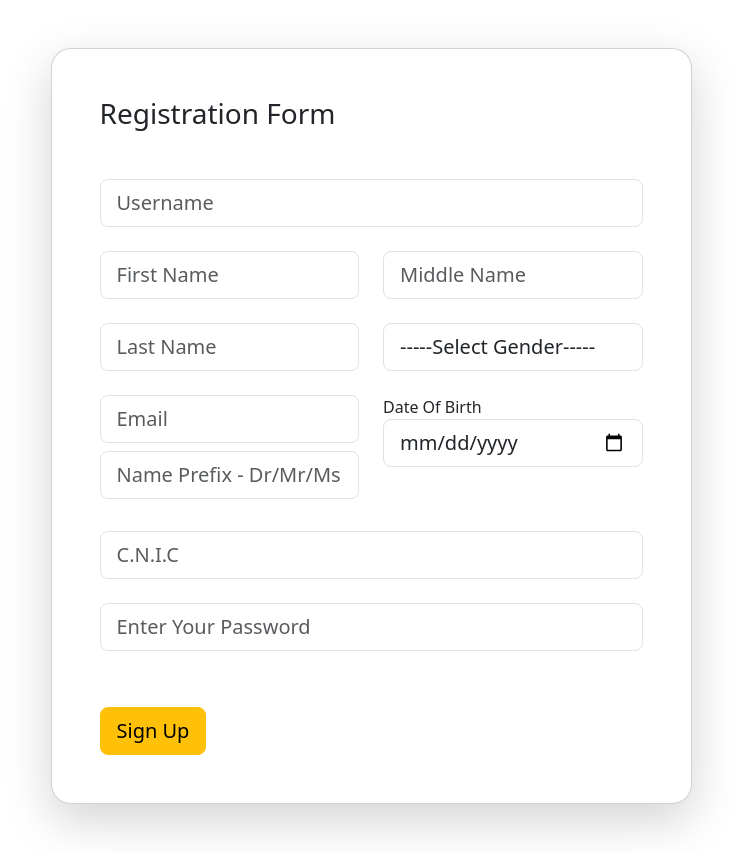
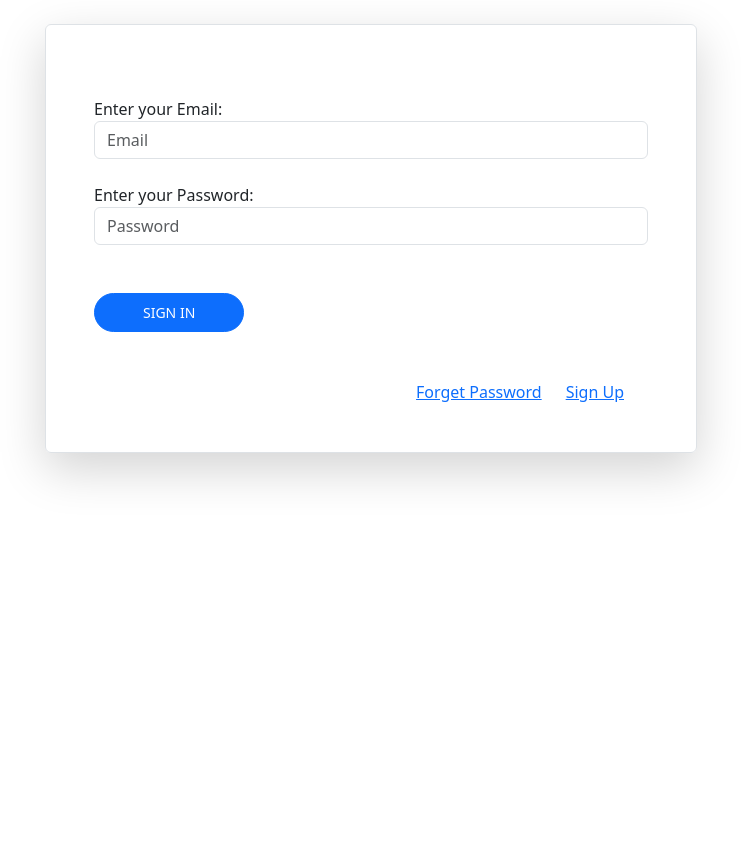
Before and after one commit to Suffian66/TBA_SignUp_Authentication, a React (Vite) app in the folder TBA SignUp UI/: page / in a window 1280 px wide. Shown: the whole page, without its empty margins (269-1010 px from the left). After the commit the page ends 800 px from the top, so only its background shows below. Built offline with nearby package versions, Linux system fonts and the light colour scheme.

Commit message:
otppassword changes

```diff
--- a/TBA SignUp UI/src/Loginpassword.jsx
+++ b/TBA SignUp UI/src/Loginpassword.jsx
@@ -13,9 +13,9 @@ const Loginpassword = () => {
       <BrowserRouter>
         <div>
           <Routes>
-            <Route path="/" element= {<Registerandlogin/>}/>
+            <Route path="/signup" element= {<Registerandlogin/>}/>
             <Route path="/home" element= {<Home/>}/>
-            <Route path="/signin" element ={<SignIn/>}/>
+            <Route path="/" element ={<SignIn/>}/>
             <Route path="/otplogin" element ={<Otplogin/>}/>
             <Route path="/forgot-password" element= {<ForgotPassword/>}/>
             <Route path="/dashboard" element= {<Dashboard/>}/>
--- a/TBA SignUp UI/src/Otplogin.jsx
+++ b/TBA SignUp UI/src/Otplogin.jsx
@@ -1,28 +1,37 @@
-import React from 'react'
+
 import { useForm } from 'react-hook-form';
-import { Link, useNavigate } from 'react-router-dom';
+import {  useNavigate } from 'react-router-dom';
 import { useUserlogin2FAMutation } from './services/Otplogin';
 
-
 const Otplogin = () => {
-  const [userlogin2FA, { data, error, isLoading }] = useUserlogin2FAMutation();
+  const [userlogin2FA, { error, isLoading }] = useUserlogin2FAMutation();
   const navigate = useNavigate();
 
-  const { handleSubmit, register, formState: { errors } } = useForm();
+  const { handleSubmit, register, setError, formState: { errors } } = useForm();
 
   const onSubmit = async (formData) => {
     try {
       const response = await userlogin2FA(formData);
 
-      if (response.data) {
+      if (response && response.data) {
         console.log("OTP verification successful, logging in");
-        // Handle successful login, e.g., store JWT token, redirect, etc.
+        localStorage.setItem('token', response.data.token);
         navigate('/dashboard'); // Redirect to a protected route
       } else {
-        console.error("OTP verification failed");
+        // Handle the error response from the API
+        if (response.error && response.error.data && response.error.data.errors) {
+          const apiErrors = response.error.data.errors;
+          for (const field in apiErrors) {
+            setError(field.toLowerCase(), { type: 'manual', message: apiErrors[field].join(', ') });
+          }
+        } else {
+          console.error("OTP verification failed");
+          alert("OTP verification failed. Please try again.");
+        }
       }
     } catch (err) {
       console.error("Failed to verify OTP:", err);
+      alert("Failed to verify OTP. Please try again.");
     }
   };
 
@@ -31,27 +40,27 @@ const Otplogin = () => {
       <div className="row">
         <div className="col"></div>
         <form
-         onSubmit={handleSubmit(onSubmit)}
+          onSubmit={handleSubmit(onSubmit)}
           className="border rounded p-5 my-4 shadow-lg col-lg-6 col-md-8"
         >
           <div className="text-center"></div>
 
           <div className="form-group">
-            <label className="mt-4" htmlFor="email">
+            <label className="mt-4" htmlFor="code">
               Enter your OTP Code:
             </label>
             <input
               type="text"
               className="form-control text-muted"
-              id="otp"
+              id="code"
               placeholder="OTP"
-              {...register("otp", { required: true })}
-
+              {...register("code", { required: "OTP code is required" })}
             />
+            {errors.code && <p className="text-danger">{errors.code.message}</p>}
           </div>
 
           <div className="form-group">
-            <label className="mt-4" htmlFor="password">
+            <label className="mt-4" htmlFor="email">
               Enter your Email:
             </label>
             <input
@@ -59,21 +68,22 @@ const Otplogin = () => {
               className="form-control text-muted"
               id="email"
               placeholder="Email"
-              {...register("email", { required: true })}
+              {...register("email", { required: "Email is required" })}
             />
+            {errors.Email && <p className="text-danger">{errors.Email.message}</p>}
           </div>
           <button
             type="submit"
             className="btn btn-primary btn-sm rounded-pill px-5 py-2 my-5 text-uppercase"
-            // disabled={isLoading}
+            disabled={isLoading}
           >
-            Sign In
+            Verify OTP
           </button>
         </form>
         <div className="col"></div>
       </div>
     </div>
-  )
-}
+  );
+};
 
 export default Otplogin;
--- a/TBA SignUp UI/src/store.js
+++ b/TBA SignUp UI/src/store.js
@@ -4,7 +4,6 @@ import SignUpApi from "./services/SignUp";
 import { Login } from "./services/Login";
 import forgotPasswordApi from "./services/ForgotPassword";
 import login2FA from "./services/Otplogin";
-import ResetPassword from "./ResetPassword";
 import { resetPasswordApi } from "./services/ResetPassword";
 
 
```
